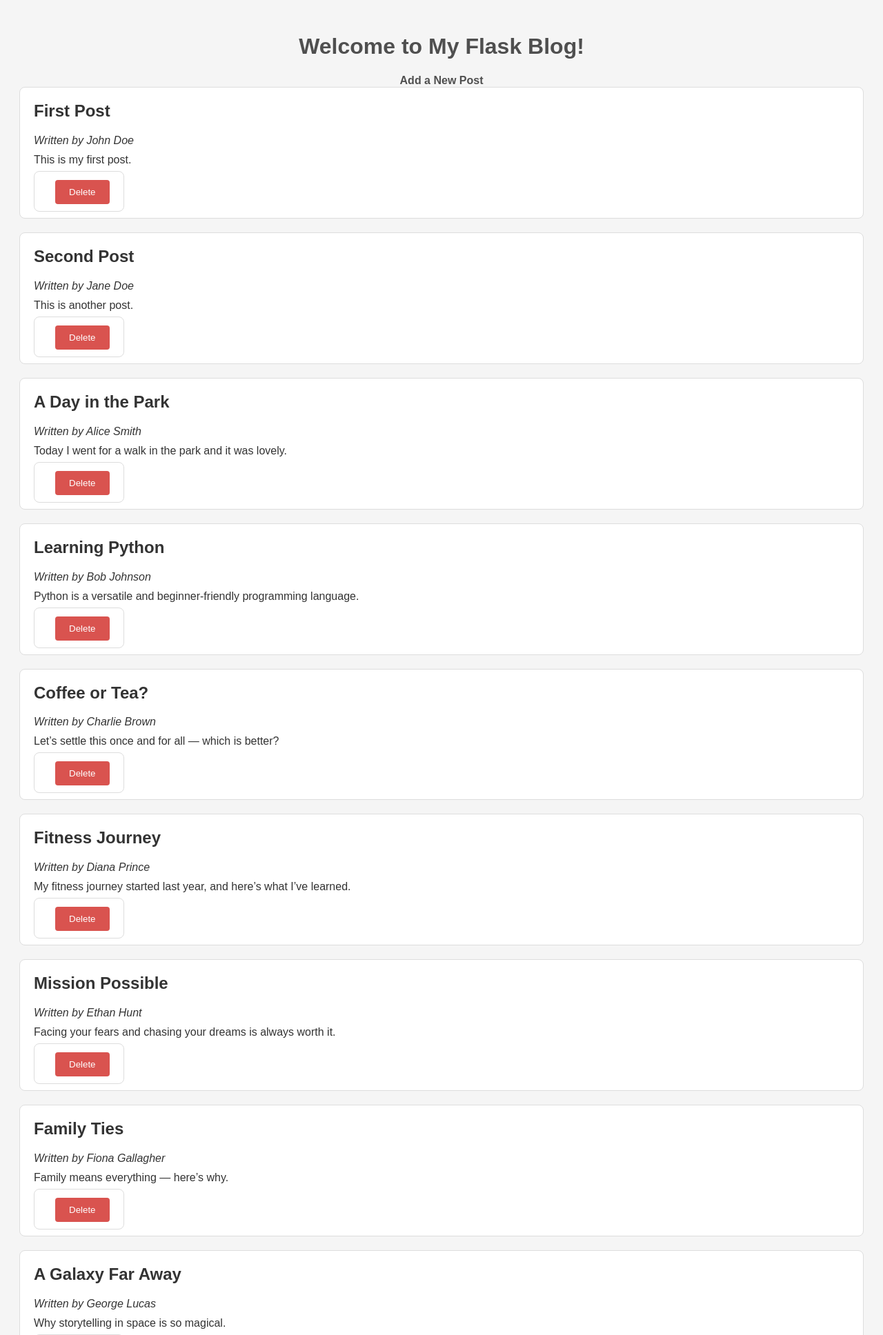
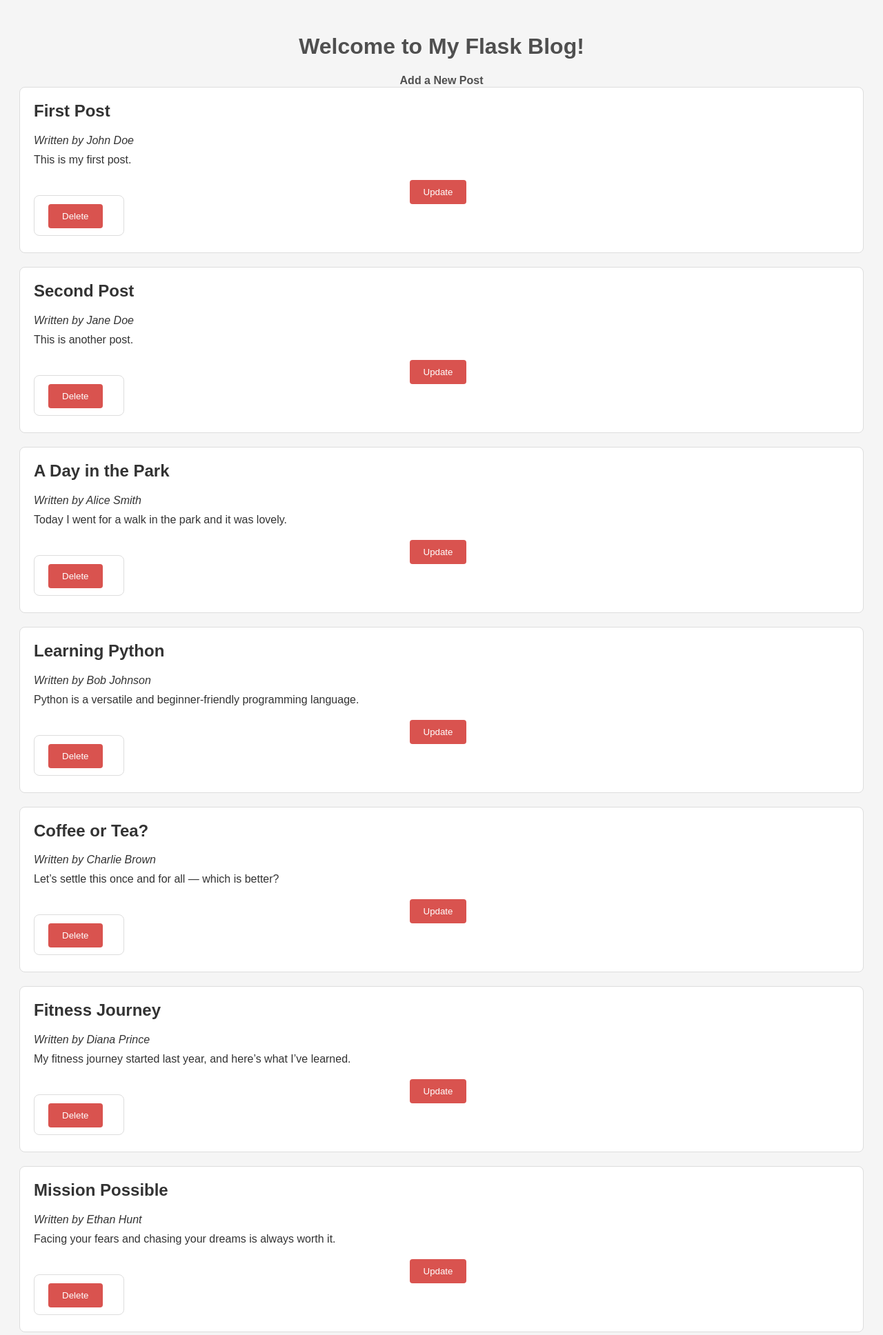
Before and after one commit to nadim00100/master-blog, a Flask app: page / in a window 1280 px wide. Shown: the top 1936 px of the page at 69% size. Run offline with Flask 3, Linux system fonts and the light colour scheme.

Commit message:
Update the Index Template to include a “Update” button and the css

```diff
--- a/static/style.css
+++ b/static/style.css
@@ -28,7 +28,7 @@ h1 {
     margin: 10px 0;
 }
 
-/* Form styling */
+/* Shared form styling */
 form {
     max-width: 600px;
     margin: 0 auto;
@@ -38,14 +38,18 @@ form {
     border: 1px solid #DDD;
 }
 
-form div {
+form div,
+form label,
+form input[type="text"],
+form textarea,
+form button {
     margin-bottom: 15px;
 }
 
 form label {
     display: block;
+    font-weight: bold;
     margin-bottom: 5px;
-    font-weight: bold;
 }
 
 form input[type="text"],
@@ -57,20 +61,24 @@ form textarea {
     box-sizing: border-box;
 }
 
+/* Button base */
 button,
 button[type="submit"] {
-    background-color: #4F4F4F;
-    color: white;
     padding: 10px 20px;
     border: none;
     border-radius: 4px;
     cursor: pointer;
-    margin-top: 10px;
+    color: white;
+    margin-right: 10px;
 }
 
-button:hover,
-button[type="submit"]:hover {
-    background-color: #333;
+/* Default button (update) */
+button {
+    background-color: #0275d8;
+}
+
+button:hover {
+    background-color: #025aa5;
 }
 
 /* Delete button inside post cards */
@@ -80,7 +88,6 @@ button[type="submit"]:hover {
 
 .post button {
     background-color: #d9534f;
-    margin-left: 10px;
 }
 
 .post button:hover {
--- a/templates/index.html
+++ b/templates/index.html
@@ -15,7 +15,14 @@
         <h2>{{ post.title }}</h2>
         <p><em>Written by {{ post.author }}</em></p>
         <p>{{ post.content }}</p>
-        <form action="{{ url_for('delete', post_id=post.id) }}" method="POST" style="display:inline;">
+
+        <!-- Update Button -->
+        <a href="{{ url_for('update', post_id=post.id) }}">
+            <button>Update</button>
+        </a>
+
+        <!-- Delete Button -->
+        <form action="{{ url_for('delete', post_id=post.id) }}" method="POST">
             <button type="submit" onclick="return confirm('Are you sure you want to delete this post?');">Delete</button>
         </form>
     </div>
```
